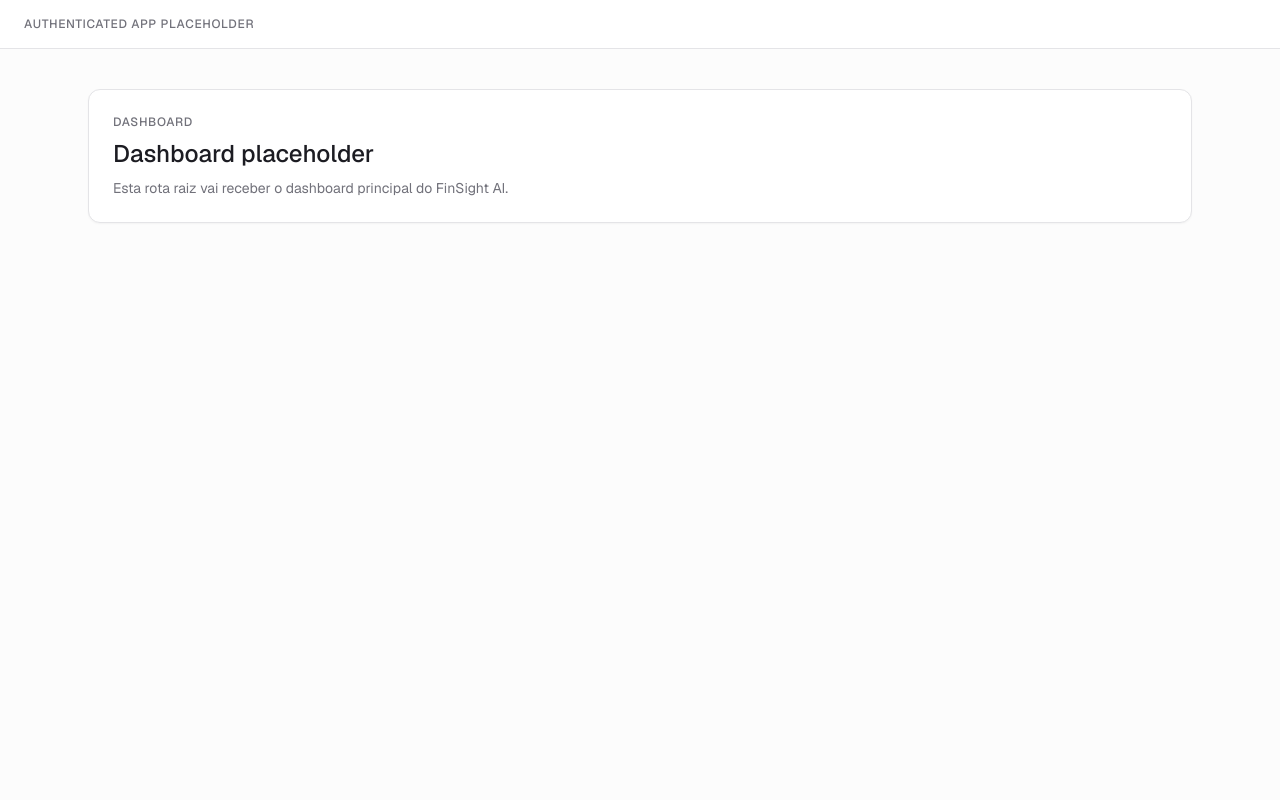
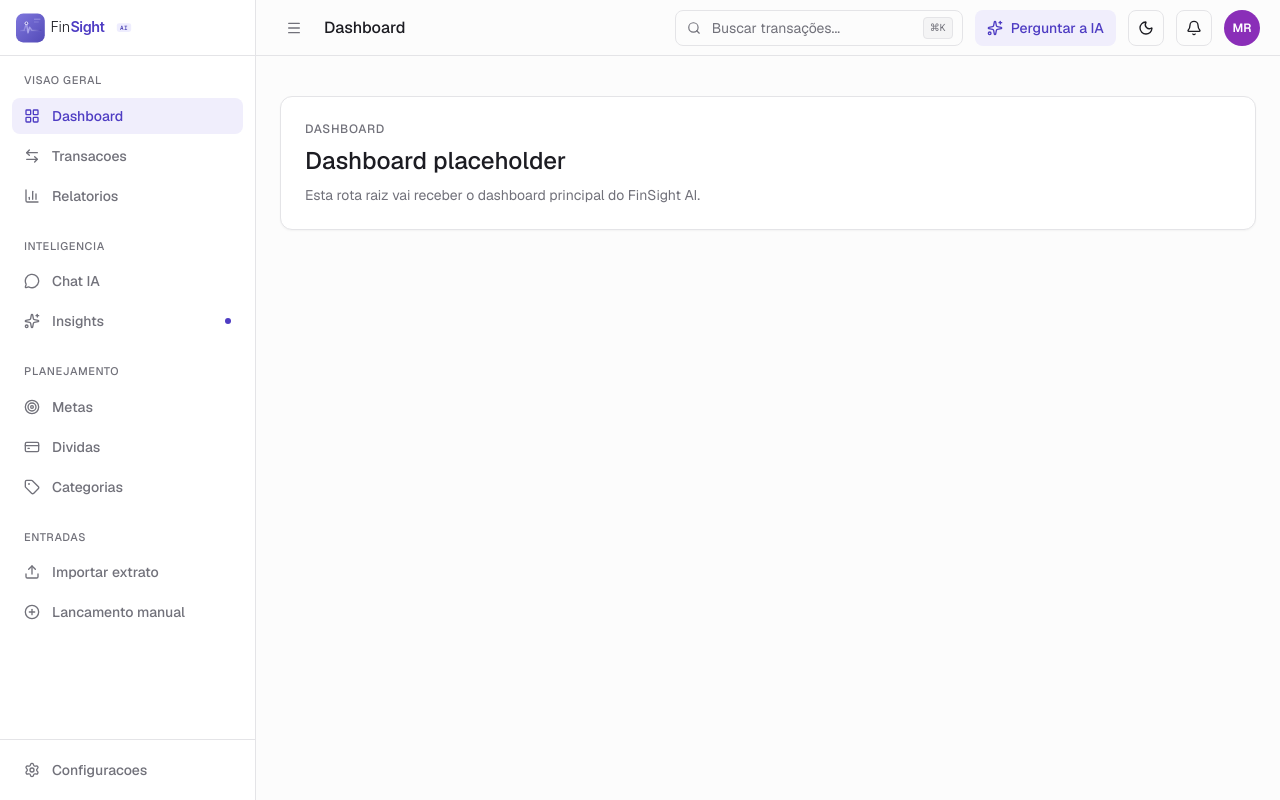
Before and after one commit to fernandaquerino/finsight-ai, a Next.js app: page / in a window 1280 px wide. Built offline with nearby package versions, Linux system fonts and the light colour scheme.

Commit message:
feat: create component AppShell

```diff
--- a/src/app/(app)/layout.tsx
+++ b/src/app/(app)/layout.tsx
@@ -1,16 +1,9 @@
+import { AppShell } from "@/components/app/AppShell";
+
 type AppLayoutProps = Readonly<{
   children: React.ReactNode;
 }>;
 
 export default function AppLayout({ children }: AppLayoutProps) {
-  return (
-    <div className="min-h-screen bg-background text-foreground">
-      <div className="border-b bg-card px-6 py-4">
-        <p className="text-xs font-medium tracking-[0.06em] text-muted-foreground uppercase">
-          Authenticated app placeholder
-        </p>
-      </div>
-      {children}
-    </div>
-  );
+  return <AppShell>{children}</AppShell>;
 }
--- /dev/null
+++ b/src/components/app/AppShell/AppShell.tsx
@@ -0,0 +1,324 @@
+"use client";
+
+import type { ComponentType, ReactNode } from "react";
+import Link from "next/link";
+import { usePathname } from "next/navigation";
+import {
+  ArrowLeftRightIcon,
+  BarChart3Icon,
+  BellIcon,
+  CirclePlusIcon,
+  CreditCardIcon,
+  LayoutGridIcon,
+  MenuIcon,
+  MessageCircleIcon,
+  SettingsIcon,
+  SparklesIcon,
+  TagIcon,
+  TargetIcon,
+  UploadIcon,
+} from "lucide-react";
+import { useState } from "react";
+
+import { Logo } from "@/components/app/Logo";
+import { ThemeToggle } from "@/components/app/theme-toggle";
+import { Avatar } from "@/components/ui/Avatar";
+import { Button } from "@/components/ui/Button";
+import {
+  Drawer,
+  DrawerContent,
+  DrawerDescription,
+  DrawerTitle,
+} from "@/components/ui/Drawer";
+import { IconButton } from "@/components/ui/IconButton";
+import { SearchInput } from "@/components/ui/SearchInput";
+import {
+  Tooltip,
+  TooltipContent,
+  TooltipTrigger,
+} from "@/components/ui/Tooltip";
+import { cn } from "@/lib/utils";
+
+type AppShellProps = Readonly<{
+  children: ReactNode;
+}>;
+
+type NavigationItem = Readonly<{
+  label: string;
+  href: string;
+  icon: ComponentType<{ className?: string }>;
+  hasIndicator?: boolean;
+}>;
+
+type NavigationGroup = Readonly<{
+  label: string;
+  items: readonly NavigationItem[];
+}>;
+
+const navigationGroups: readonly NavigationGroup[] = [
+  {
+    label: "Visao geral",
+    items: [
+      { label: "Dashboard", href: "/", icon: LayoutGridIcon },
+      { label: "Transacoes", href: "/transactions", icon: ArrowLeftRightIcon },
+      { label: "Relatorios", href: "/reports", icon: BarChart3Icon },
+    ],
+  },
+  {
+    label: "Inteligencia",
+    items: [
+      { label: "Chat IA", href: "/ai-chat", icon: MessageCircleIcon },
+      {
+        label: "Insights",
+        href: "/insights",
+        icon: SparklesIcon,
+        hasIndicator: true,
+      },
+    ],
+  },
+  {
+    label: "Planejamento",
+    items: [
+      { label: "Metas", href: "/goals", icon: TargetIcon },
+      { label: "Dividas", href: "/debts", icon: CreditCardIcon },
+      { label: "Categorias", href: "/categories", icon: TagIcon },
+    ],
+  },
+  {
+    label: "Entradas",
+    items: [
+      { label: "Importar extrato", href: "/imports", icon: UploadIcon },
+      {
+        label: "Lancamento manual",
+        href: "/transactions/new",
+        icon: CirclePlusIcon,
+      },
+    ],
+  },
+];
+
+const settingsItem = {
+  label: "Configuracoes",
+  href: "/settings",
+  icon: SettingsIcon,
+} satisfies NavigationItem;
+
+function isActivePath(pathname: string, href: string): boolean {
+  if (href === "/") return pathname === "/";
+
+  return pathname === href || pathname.startsWith(`${href}/`);
+}
+
+function getCurrentPageTitle(pathname: string): string {
+  const items = [
+    ...navigationGroups.flatMap((group) => group.items),
+    settingsItem,
+  ];
+
+  return (
+    items.find((item) => isActivePath(pathname, item.href))?.label ??
+    "FinSight AI"
+  );
+}
+
+function SidebarNavItem({
+  item,
+  isActive,
+  isCollapsed = false,
+  onNavigate,
+}: {
+  item: NavigationItem;
+  isActive: boolean;
+  isCollapsed?: boolean;
+  onNavigate?: () => void;
+}) {
+  const Icon = item.icon;
+  const link = (
+    <Link
+      href={item.href}
+      aria-current={isActive ? "page" : undefined}
+      aria-label={isCollapsed ? item.label : undefined}
+      onClick={onNavigate}
+      className={cn(
+        "relative flex h-9 items-center rounded-md text-sm font-medium transition-colors focus-visible:ring-2 focus-visible:ring-ring focus-visible:ring-offset-2 focus-visible:ring-offset-background focus-visible:outline-none",
+        isCollapsed ? "justify-center px-0" : "gap-3 px-3",
+        isActive
+          ? "bg-primary-soft text-primary"
+          : "text-muted-foreground hover:bg-muted hover:text-foreground",
+      )}
+    >
+      <Icon className="size-4" aria-hidden="true" />
+      {!isCollapsed && <span>{item.label}</span>}
+      {item.hasIndicator && (
+        <span
+          className={cn(
+            "ml-auto size-1.5 rounded-full bg-primary",
+            isCollapsed && "absolute top-2 right-2 ml-0",
+          )}
+          aria-hidden="true"
+        />
+      )}
+    </Link>
+  );
+
+  if (!isCollapsed) return link;
+
+  return (
+    <Tooltip>
+      <TooltipTrigger asChild>{link}</TooltipTrigger>
+      <TooltipContent side="right">{item.label}</TooltipContent>
+    </Tooltip>
+  );
+}
+
+function SidebarContent({
+  pathname,
+  isCollapsed = false,
+  onNavigate,
+}: {
+  pathname: string;
+  isCollapsed?: boolean;
+  onNavigate?: () => void;
+}) {
+  return (
+    <>
+      <div
+        className={cn(
+          "flex h-14 items-center border-b px-4",
+          isCollapsed && "justify-center px-2",
+        )}
+      >
+        {isCollapsed ? (
+          <Logo className="h-8 w-8 text-foreground" title="FinSight AI" />
+        ) : (
+          <Logo className="h-8 w-auto text-foreground" />
+        )}
+      </div>
+
+      <nav
+        aria-label="Navegacao principal"
+        className={cn("flex-1 space-y-6 px-3 py-4", isCollapsed && "px-2")}
+      >
+        {navigationGroups.map((group) => (
+          <div key={group.label} className="space-y-2">
+            {!isCollapsed && (
+              <p className="px-3 text-[0.6875rem] font-medium tracking-[0.06em] text-muted-foreground uppercase">
+                {group.label}
+              </p>
+            )}
+            <div className="space-y-1">
+              {group.items.map((item) => (
+                <SidebarNavItem
+                  key={item.href}
+                  item={item}
+                  isActive={isActivePath(pathname, item.href)}
+                  isCollapsed={isCollapsed}
+                  onNavigate={onNavigate}
+                />
+              ))}
+            </div>
+          </div>
+        ))}
+      </nav>
+
+      <div className={cn("border-t p-3", isCollapsed && "px-2")}>
+        <SidebarNavItem
+          item={settingsItem}
+          isActive={isActivePath(pathname, settingsItem.href)}
+          isCollapsed={isCollapsed}
+          onNavigate={onNavigate}
+        />
+      </div>
+    </>
+  );
+}
+
+function Topbar({
+  title,
+  onMenuClick,
+}: {
+  title: string;
+  onMenuClick: () => void;
+}) {
+  return (
+    <header className="sticky top-0 z-20 flex h-14 shrink-0 items-center gap-3 border-b bg-background/95 px-4 backdrop-blur md:px-5">
+      <IconButton
+        aria-label="Alternar menu"
+        variant="ghost"
+        onClick={onMenuClick}
+      >
+        <MenuIcon />
+      </IconButton>
+
+      <h1 className="min-w-0 flex-1 truncate text-base font-medium">{title}</h1>
+
+      <div className="hidden w-full max-w-72 lg:block">
+        <SearchInput />
+      </div>
+
+      <Button variant="soft" size="sm" className="hidden sm:inline-flex">
+        <SparklesIcon />
+        Perguntar a IA
+      </Button>
+
+      <div className="hidden sm:block">
+        <ThemeToggle variant="icon" />
+      </div>
+
+      <IconButton aria-label="Notificacoes" variant="secondary">
+        <BellIcon />
+      </IconButton>
+
+      <Avatar name="Marina Rocha" size="md" />
+    </header>
+  );
+}
+
+function AppShell({ children }: AppShellProps) {
+  const pathname = usePathname();
+  const [isCollapsed, setIsCollapsed] = useState(false);
+  const [isMobileOpen, setIsMobileOpen] = useState(false);
+  const title = getCurrentPageTitle(pathname);
+
+  function handleMenuClick() {
+    if (window.matchMedia("(min-width: 768px)").matches) {
+      setIsCollapsed((current) => !current);
+      return;
+    }
+
+    setIsMobileOpen(true);
+  }
+
+  return (
+    <div className="flex h-dvh overflow-hidden bg-background text-foreground">
+      <aside
+        className={cn(
+          "hidden shrink-0 border-r bg-card md:flex md:flex-col",
+          isCollapsed ? "w-16" : "w-64",
+        )}
+      >
+        <SidebarContent pathname={pathname} isCollapsed={isCollapsed} />
+      </aside>
+
+      <Drawer open={isMobileOpen} onOpenChange={setIsMobileOpen}>
+        <DrawerContent className="inset-y-0 right-auto bottom-auto left-0 mt-0 h-dvh w-72 rounded-none border-r">
+          <DrawerTitle className="sr-only">Menu principal</DrawerTitle>
+          <DrawerDescription className="sr-only">
+            Navegacao principal do FinSight AI.
+          </DrawerDescription>
+          <SidebarContent
+            pathname={pathname}
+            onNavigate={() => setIsMobileOpen(false)}
+          />
+        </DrawerContent>
+      </Drawer>
+
+      <div className="flex min-w-0 flex-1 flex-col">
+        <Topbar title={title} onMenuClick={handleMenuClick} />
+        <div className="min-h-0 flex-1 overflow-y-auto">{children}</div>
+      </div>
+    </div>
+  );
+}
+
+export { AppShell };
--- /dev/null
+++ b/src/components/app/AppShell/index.ts
@@ -0,0 +1 @@
+export { AppShell } from "./AppShell";
--- a/src/components/app/theme-toggle.tsx
+++ b/src/components/app/theme-toggle.tsx
@@ -1,7 +1,10 @@
 "use client";
 
 import { useEffect, useState } from "react";
+import { MoonIcon, SunIcon } from "lucide-react";
 import { useTheme } from "next-themes";
+
+import { IconButton } from "@/components/ui/IconButton";
 
 const themeOptions = [
   { label: "Light", value: "light" },
@@ -15,7 +18,11 @@ function isThemeOption(value: string | undefined): value is ThemeOption {
   return themeOptions.some((option) => option.value === value);
 }
 
-export function ThemeToggle() {
+type ThemeToggleProps = {
+  variant?: "segmented" | "icon";
+};
+
+export function ThemeToggle({ variant = "segmented" }: ThemeToggleProps) {
   const { theme, setTheme } = useTheme();
   const [isMounted, setIsMounted] = useState(false);
 
@@ -31,6 +38,22 @@ export function ThemeToggle() {
 
   const selectedTheme: ThemeOption | undefined =
     isMounted && isThemeOption(theme) ? theme : undefined;
+
+  if (variant === "icon") {
+    const nextTheme = selectedTheme === "dark" ? "light" : "dark";
+    const Icon = selectedTheme === "dark" ? SunIcon : MoonIcon;
+
+    return (
+      <IconButton
+        aria-label="Alternar tema"
+        variant="secondary"
+        suppressHydrationWarning
+        onClick={() => setTheme(nextTheme)}
+      >
+        <Icon />
+      </IconButton>
+    );
+  }
 
   return (
     <fieldset
```
